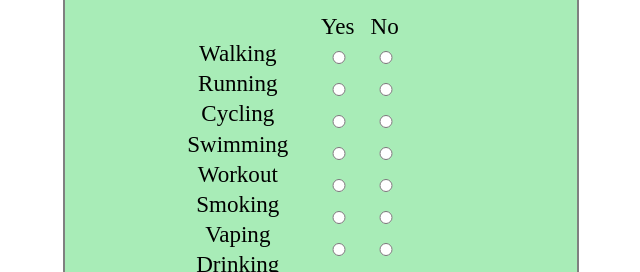
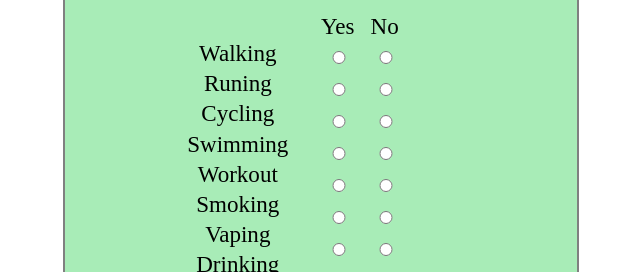
Before and after one commit to BOOM006/Healthy-Life, a plain HTML site: page index.html in a window 1280 px wide. Shown: the part 149-421 px from the top of the page, 319-959 px from the left. Drawn offline with Linux system fonts and the light colour scheme.

```diff
--- a/index.html
+++ b/index.html
@@ -31,7 +31,7 @@
         <div class="activities">
           <div class="left" id="left">
             <p>Walking</p>
-            <p>Running</p>
+            <p>Runing</p>
             <p>Cycling</p>
             <p>Swimming</p>
             <p>Workout</p>
```
